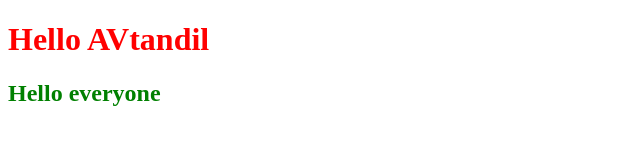
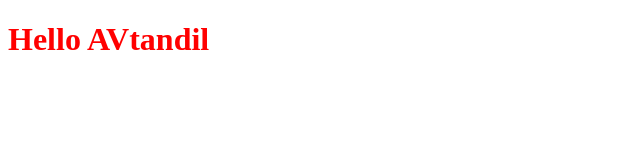
Before and after one commit to Zhailoobekov-Avtandil/afo-test, a plain HTML site: page index.html in a window 1280 px wide. Shown: the whole page, without its empty margins (0-640 px from the left). Drawn offline with Linux system fonts and the light colour scheme.

Commit message:
removed subtitle

```diff
--- a/index.html
+++ b/index.html
@@ -11,7 +11,6 @@
 
 <body>
     <h1>Hello AVtandil</h1>
-    <h2>Hello everyone</h2>
 </body>
 
 </html>
--- a/style.css
+++ b/style.css
@@ -1,6 +1,3 @@
 h1 {
   color: red;
 }
-h2 {
-  color: green;
-}
```
